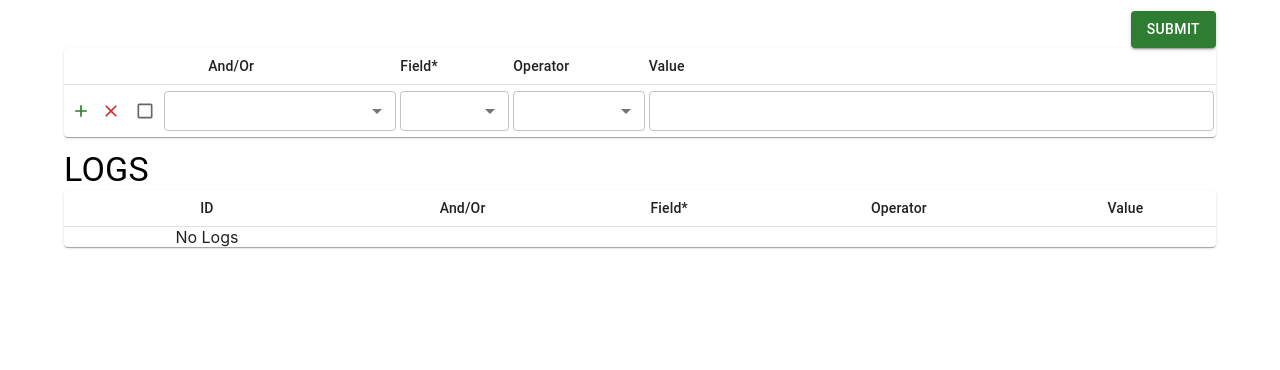
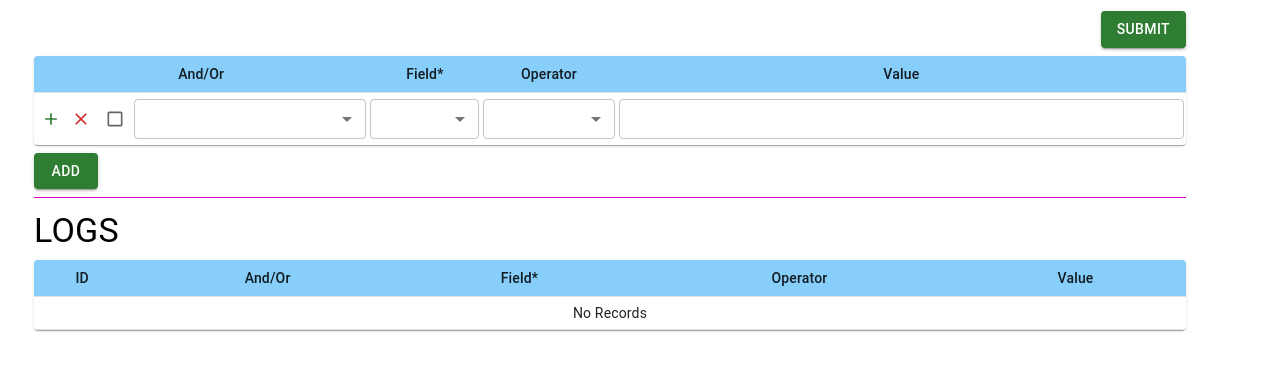
Before and after one commit to omkarpembarti/react_practice, a React (Create React App) app: page / in a window 1280 px wide. Shown: the top 370 px of the page. Built offline with nearby package versions, Linux system fonts and the light colour scheme.

Commit message:
Final commit

```diff
--- a/src/App.js
+++ b/src/App.js
@@ -8,6 +8,7 @@ function App() {
   return (
     <div className="App">
       <CustomTable setLogs={setLogs}></CustomTable>
+
       <LogTable records={logs}></LogTable>
     </div>
   );
--- a/src/components/CustomTable.js
+++ b/src/components/CustomTable.js
@@ -6,7 +6,7 @@ import TableContainer from '@mui/material/TableContainer';
 import TableHead from '@mui/material/TableHead';
 import TableRow from '@mui/material/TableRow';
 import Paper from '@mui/material/Paper';
-import { Button, Checkbox, Container, FormControl, IconButton, MenuItem, OutlinedInput, Select, Stack } from '@mui/material';
+import { Button, Checkbox, Container, Divider, FormControl, IconButton, MenuItem, OutlinedInput, Select, Stack } from '@mui/material';
 import CloseIcon from '@mui/icons-material/Close';
 import AddOutlinedIcon from '@mui/icons-material/AddOutlined';
 
@@ -65,8 +65,8 @@ export default function CustomTable(props) {
     setRecords((prevRecords) => [...prevRecords, getNewRecord()]);
   }
   const deleteRecord = (id) => {
-    if (records.length === 1)
-      return;
+    // if (records.length === 1)
+    //   return;
     setRecords((prevRecords) => {
       let newRecords = prevRecords.filter(record => record.id !== id);
       return newRecords;
@@ -76,13 +76,9 @@ export default function CustomTable(props) {
   const onSubmitClick = () => {
     try {
       console.log('onSubmitClick');
-      if (records.length === 1) {
-        props.setLogs([]);
-      } else {
-        props.setLogs(records);
-      }
+      props.setLogs(records);
       //clear the records
-      setRecords([getNewRecord()]);
+      setRecords([]);
     }
     catch (e) {
       console.log(e)
@@ -90,28 +86,29 @@ export default function CustomTable(props) {
   }
 
   return (
-    <Container maxWidth="lg" sx={{ padding: "1px", marginTop: '10px' }}>
+    <Container maxWidth="lg" sx={{ padding: "1px", margin: '10px', display: 'flex', flexDirection: 'column', gap: 1 }}>
       <Button
         variant="contained"
         color='success'
-        sx={{ float: 'right' }}
+        sx={{ marginLeft: "auto" }}
         onClick={onSubmitClick}
       >
         Submit
       </Button>
-      <TableContainer component={Paper}>
-        <Table sx={{ minWidth: 650 }} size="small" aria-label="dense simple table">
+      <TableContainer component={Paper} sx={{ maxHeight: 300 }}>
+        <Table stickyHeader sx={{ minWidth: 650 }} size="small" aria-label="dense simple table">
 
-          <TableHead>
-            <TableRow>
-              <TableCell align="center" style={tableCellStyle}>And/Or</TableCell>
-              <TableCell align="left" style={tableCellStyle}>Field*</TableCell>
-              <TableCell align="left" style={tableCellStyle}>Operator</TableCell>
-              <TableCell align="left" style={tableCellStyle}>Value</TableCell>
+          <TableHead >
+            <TableRow >
+              <TableCell align="center" style={tableCellStyle} sx={{ backgroundColor: "lightskyblue" }}>And/Or</TableCell>
+              <TableCell align="center" style={tableCellStyle} sx={{ backgroundColor: "lightskyblue" }}>Field*</TableCell>
+              <TableCell align="center" style={tableCellStyle} sx={{ backgroundColor: "lightskyblue" }}>Operator</TableCell>
+              <TableCell align="center" style={tableCellStyle} sx={{ backgroundColor: "lightskyblue" }}>Value</TableCell>
             </TableRow>
           </TableHead>
 
           <TableBody>
+            {records.length === 0 && <TableCell colSpan={"4"} align="center" >No Records</TableCell>}
             {records.map((row) => (
               <TableRow
                 key={row.id}
@@ -175,8 +172,8 @@ export default function CustomTable(props) {
                       displayEmpty
                       inputProps={{ 'aria-label': 'Without label' }}
                     >
-                      <MenuItem value={10}>=</MenuItem>
-                      <MenuItem value={20}>!=</MenuItem>
+                      <MenuItem value={"Equals"}>=</MenuItem>
+                      <MenuItem value={"Not Equals"}>!=</MenuItem>
                     </Select>
                   </FormControl>
                 </TableCell>
@@ -195,6 +192,15 @@ export default function CustomTable(props) {
           </TableBody>
         </Table>
       </TableContainer>
-    </Container>
+      <Button
+        variant="contained"
+        color='success'
+        sx={{ marginRight: "auto" }}
+        onClick={addRecord}
+      >
+        Add
+      </Button>
+      <Divider variant="fullwidth" color="failure" />
+    </Container >
   );
 }
--- a/src/components/LogTable.js
+++ b/src/components/LogTable.js
@@ -19,23 +19,29 @@ export default function LogTable(props) {
     const records = props.records;
 
     return (
-        <Container maxWidth="lg" sx={{ padding: "1px", marginTop: '10px' }}>
+        <Container maxWidth="lg" sx={{
+            padding: "1px",
+            margin: '10px',
+            display: 'flex',
+            flexDirection: 'column',
+            gap: 1
+        }}>
             <Typography component='div' variant='h4' sx={{ textAlign: 'left' }}>LOGS</Typography>
-            <TableContainer component={Paper}>
+            <TableContainer component={Paper} sx={{ maxHeight: 200 }}>
                 <Table sx={{ minWidth: 650 }} size="small" aria-label="dense simple table">
 
                     <TableHead>
                         <TableRow>
-                            <TableCell align="center" style={tableCellStyle}>ID</TableCell>
-                            <TableCell align="center" style={tableCellStyle}>And/Or</TableCell>
-                            <TableCell align="center" style={tableCellStyle}>Field*</TableCell>
-                            <TableCell align="center" style={tableCellStyle}>Operator</TableCell>
-                            <TableCell align="center" style={tableCellStyle}>Value</TableCell>
+                            <TableCell align="center" style={tableCellStyle} sx={{ backgroundColor: "lightskyblue" }}>ID</TableCell>
+                            <TableCell align="center" style={tableCellStyle} sx={{ backgroundColor: "lightskyblue" }}>And/Or</TableCell>
+                            <TableCell align="center" style={tableCellStyle} sx={{ backgroundColor: "lightskyblue" }}>Field*</TableCell>
+                            <TableCell align="center" style={tableCellStyle} sx={{ backgroundColor: "lightskyblue" }}>Operator</TableCell>
+                            <TableCell align="center" style={tableCellStyle} sx={{ backgroundColor: "lightskyblue" }}>Value</TableCell>
                         </TableRow>
                     </TableHead>
 
                     <TableBody>
-                        {records.length === 0 && <TableRow>No Logs</TableRow>}
+                        {records.length === 0 && <TableCell colSpan={"5"} align="center" >No Records</TableCell>}
                         {records.map((record) => (
                             <TableRow key={record.id} sx={{ '&:last-child td, &:last-child th': { border: 0 } }}>
                                 <TableCell align="center" style={tableCellStyle}>
```
